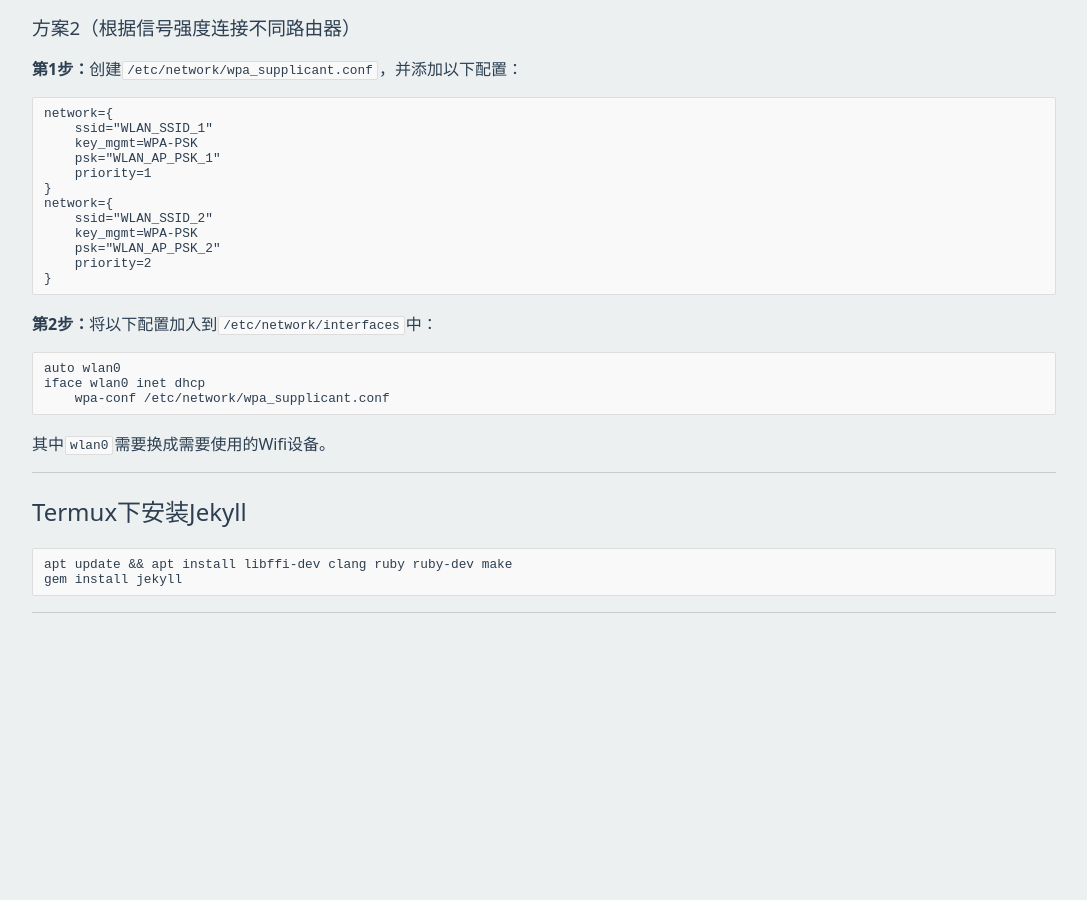
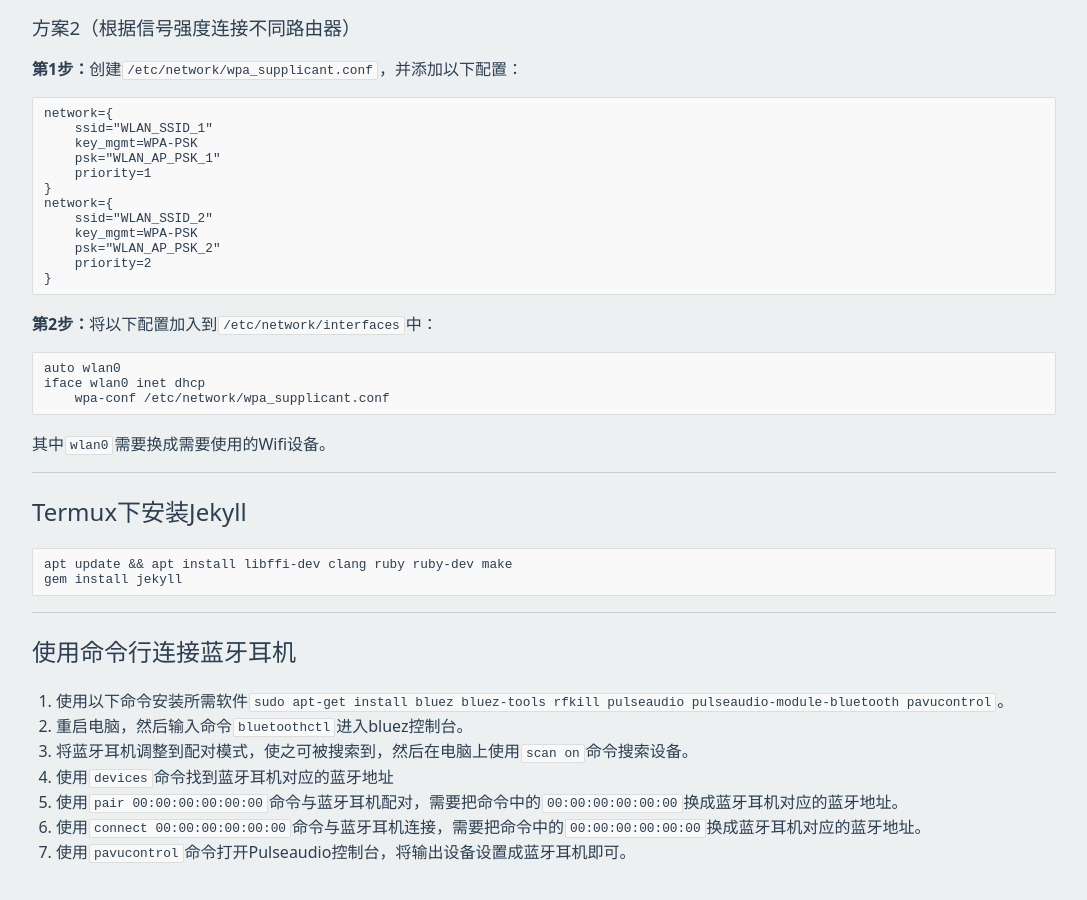
Before and after one commit to frank-deng/frank-deng, a Jekyll site: the page built from _posts/2018-05-06-linux_skills.md, in a window 1280 px wide and 900 px high, scrolled down 2315 px. Shown: the whole window, without its empty margins (96-1183 px from the left). Built offline with Jekyll 4.4.1, drawn with Linux system fonts in a browser that asks for light colours; before the commit the page ends 2956 px from its top, so only the background shows below that.

Commit message:
Updated linux skills for adding bluetooth related things

```diff
--- a/_posts/2018-05-06-linux_skills.md
+++ b/_posts/2018-05-06-linux_skills.md
@@ -152,3 +152,14 @@
 	gem install jekyll
 
 ---
+
+使用命令行连接蓝牙耳机
+----------------------
+
+1. 使用以下命令安装所需软件`sudo apt-get install bluez bluez-tools rfkill pulseaudio pulseaudio-module-bluetooth pavucontrol`。
+2. 重启电脑，然后输入命令`bluetoothctl`进入bluez控制台。
+3. 将蓝牙耳机调整到配对模式，使之可被搜索到，然后在电脑上使用`scan on`命令搜索设备。
+4. 使用`devices`命令找到蓝牙耳机对应的蓝牙地址
+5. 使用`pair 00:00:00:00:00:00`命令与蓝牙耳机配对，需要把命令中的`00:00:00:00:00:00`换成蓝牙耳机对应的蓝牙地址。
+6. 使用`connect 00:00:00:00:00:00`命令与蓝牙耳机连接，需要把命令中的`00:00:00:00:00:00`换成蓝牙耳机对应的蓝牙地址。
+7. 使用`pavucontrol`命令打开Pulseaudio控制台，将输出设备设置成蓝牙耳机即可。
```
Also changed, not shown: _posts/2018-05-06-linux_skills.en.md (+11 -0 lines).
